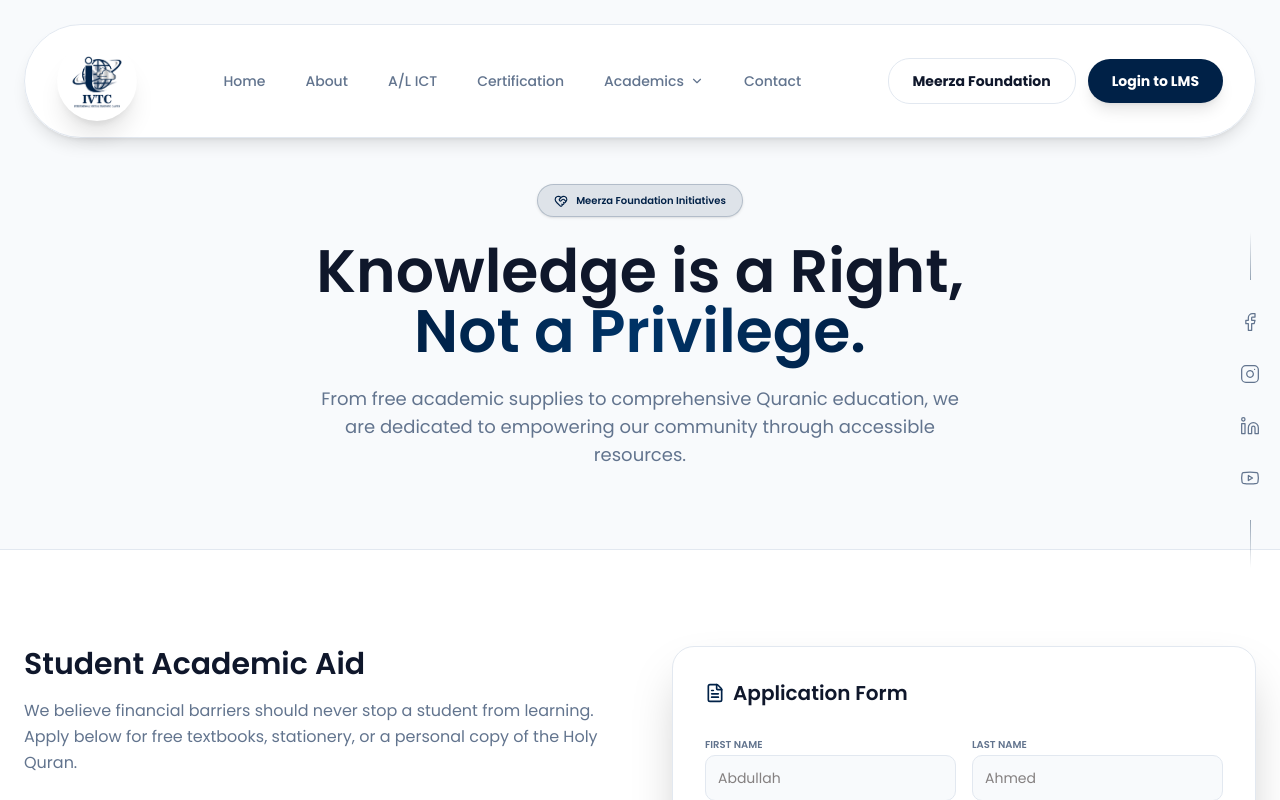
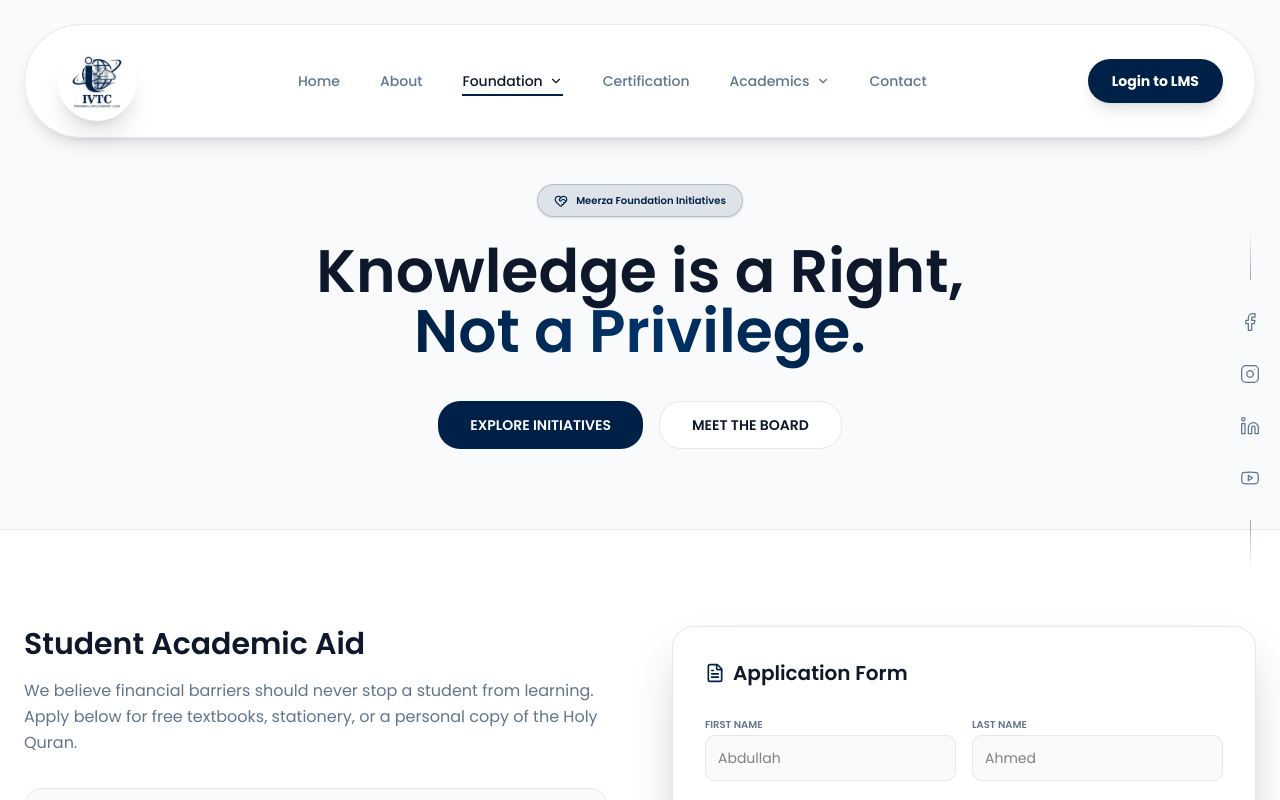
Before and after one commit to Sharjun-Hussain/ivtc-landing-page, a Next.js app: page /meerza-foundation in a window 1280 px wide. Shown: the top 800 px of the page. Built offline with nearby package versions, Linux system fonts and the light colour scheme.

Commit message:
feat: integrate Meerza Foundation into navigation with new mega menu and footer links, and minor styling adjustments

```diff
--- a/components/Footer/FooterLinks.jsx
+++ b/components/Footer/FooterLinks.jsx
@@ -23,6 +23,8 @@ const footerLinks = [
     title: "Institute",
     links: [
       { name: "About IVTC", path: "/about" },
+      { name: "Meerza Initiatives", path: "/meerza-foundation" },
+      { name: "Board of Directors", path: "/meerza-foundation/board-of-directors" },
       { name: "Our Staff", path: "/about/our-staff" },
       { name: "Campus Policy", path: "/about/campus-policy" },
       { name: "Contact Us", path: "/contact" },
@@ -48,7 +50,7 @@ const FooterLinks = () => {
                 >
                   <span className="relative overflow-hidden pb-1">
                     {link.name}
-                    <span className="absolute bottom-0 left-0 w-full h-[1px] bg-white transform origin-left scale-x-0 transition-transform duration-300 group-hover:scale-x-100" />
+                    <span className="absolute bottom-0 left-0 w-full h-px bg-white transform origin-left scale-x-0 transition-transform duration-300 group-hover:scale-x-100" />
                   </span>
                   <ArrowUpRight
                     size={14}
--- a/components/MeerzaFoundation/InitiativesHero.jsx
+++ b/components/MeerzaFoundation/InitiativesHero.jsx
@@ -3,6 +3,7 @@
 import React, { useMemo } from "react";
 import { HeartHandshake } from "lucide-react";
 import ScrollReveal from "@/components/Animations/ScrollReveal";
+import Link from "next/link";
 
 const InitiativesHero = () => {
   const content = useMemo(() => ({
@@ -24,9 +25,20 @@ const InitiativesHero = () => {
             {content.highlight}
           </span>
         </h1>
-        <p className="text-lg text-slate-500 dark:text-slate-400 max-w-2xl mx-auto">
-          {content.description}
-        </p>
+        <div className="flex justify-center gap-4 mt-10">
+          <button
+            onClick={() => document.getElementById('academic-aid')?.scrollIntoView({ behavior: 'smooth' })}
+            className="h-12 px-8 rounded-3xl bg-[#002147] dark:bg-[#003a6e] text-white font-semibold text-sm uppercase hover:scale-105 transition-transform flex items-center justify-center gap-2 outline-none"
+          >
+            Explore Initiatives
+          </button>
+          <Link
+            href="/meerza-foundation/board-of-directors"
+            className="h-12 px-8 rounded-3xl bg-white dark:bg-white/5 border border-slate-200 dark:border-white/10 text-slate-900 dark:text-white font-semibold text-sm uppercase hover:bg-slate-50 dark:hover:bg-white/10 transition-colors flex items-center justify-center outline-none"
+          >
+            Meet the Board
+          </Link>
+        </div>
       </ScrollReveal>
     </section>
   );
--- a/components/MeerzaFoundation/InitiativesQuranAcademy.jsx
+++ b/components/MeerzaFoundation/InitiativesQuranAcademy.jsx
@@ -60,7 +60,7 @@ const InitiativesQuranAcademy = () => {
               <h3 className="text-xl font-semibold text-slate-900 dark:text-white mb-2">{course.title}</h3>
               <p className="text-sm text-slate-500 dark:text-slate-400 mb-6 min-h-[40px]">{course.desc}</p>
 
-              <ul className="space-y-3 mb-8 flex-grow">
+              <ul className="space-y-3 mb-8 grow">
                 {course.features.map((feat) => (
                   <li key={feat} className="flex items-center gap-2 text-xs font-semibold text-slate-500">
                     <CheckCircle size={14} className="text-green-500" /> {feat}
--- a/components/Navbar/Navbar.jsx
+++ b/components/Navbar/Navbar.jsx
@@ -9,7 +9,7 @@ import { usePathname } from "next/navigation";
 const navLinks = [
   { name: "Home", href: "/" },
   { name: "About", href: "/about" },
-  { name: "A/L ICT", href: "/#registration" },
+  { name: "Foundation", href: "/meerza-foundation", hasMega: true },
   { name: "Certification", href: "/verify" },
   { name: "Academics", href: "#", hasMega: true },
   { name: "Contact", href: "/contact" },
@@ -32,6 +32,18 @@ const menuData = {
     {
       title: "Cloud Computing",
       desc: "AWS, Azure, and high-scale DevOps workflows.",
+    },
+  ],
+  Foundation: [
+    {
+      title: "Our Initiatives",
+      desc: "Student aid, Quran academy, and digital library.",
+      href: "/meerza-foundation"
+    },
+    {
+      title: "Board of Directors",
+      desc: "Meet the leadership behind our mission.",
+      href: "/meerza-foundation/board-of-directors"
     },
   ],
 };
@@ -130,13 +142,15 @@ const Navbar = () => {
                   )}
                 </Link>
 
-                {link.hasMega && activeMenu === link.name && (
+                {link.hasMega && activeMenu === link.name && !isMenuOpen && (
                   <div className="absolute top-full -left-20 pt-6 cursor-default">
                     <div className="w-[600px] bg-white dark:bg-[#0a0a0a] rounded-[2.5rem] p-8 shadow-2xl border border-slate-200 dark:border-white/10 text-left">
                       <div className="grid grid-cols-2 gap-4">
-                        {menuData[link.name].map((item, i) => (
-                          <div
+                        {menuData[link.name]?.map((item, i) => (
+                          <Link
                             key={i}
+                            href={item.href || "#"}
+                            onClick={closeMenu}
                             className="group/item cursor-pointer p-5 rounded-3xl bg-slate-50 dark:bg-white/5 hover:bg-[#002147] dark:hover:bg-[#002147] transition-colors duration-200"
                           >
                             <h4 className="text-slate-900 dark:text-white font-bold text-[14px] mb-1 flex items-center justify-between group-hover/item:text-white dark:group-hover/item:text-white transition-colors">
@@ -149,7 +163,7 @@ const Navbar = () => {
                             <p className="text-slate-600 dark:text-slate-400 text-xs leading-relaxed group-hover/item:text-white dark:group-hover/item:text-white/90 transition-colors">
                               {item.desc}
                             </p>
-                          </div>
+                          </Link>
                         ))}
                       </div>
                       <div className="mt-8 pt-6 border-t border-slate-100 dark:border-white/5 flex justify-between items-center">
@@ -162,7 +176,7 @@ const Navbar = () => {
                           </p>
                         </div>
                         <button className="h-10 px-8 bg-[#002147] hover:bg-[#003366] text-white text-sm font-bold rounded-2xl transition-all shadow-lg flex items-center justify-center">
-                          View All Courses
+                          {link.name === "Foundation" ? "Support Foundation" : "View All Courses"}
                         </button>
                       </div>
                     </div>
@@ -173,16 +187,6 @@ const Navbar = () => {
           </div>
 
           <div className="flex items-center gap-3 z-[110]">
-            <Link
-              href="/meerza-foundation"
-              className={`hidden lg:block px-6 py-3 text-sm font-bold rounded-3xl transition-all border flex items-center justify-center ${
-                isScrolled || pathname !== "/"
-                  ? "border-slate-200 dark:border-white/10 text-slate-900 dark:text-white hover:bg-slate-50 dark:hover:bg-white/5"
-                  : "border-white/30 text-white hover:bg-white/10"
-              }`}
-            >
-              Meerza Foundation
-            </Link>
             <Link
               href="https://lms.ivtccampus.lk"
               className={`hidden lg:block px-6 py-3 text-sm font-bold rounded-3xl transition-all flex items-center justify-center bg-[#002147] hover:bg-[#003366] text-white shadow-lg`}
@@ -212,20 +216,18 @@ const Navbar = () => {
         }`}
       >
         <div className="h-full flex flex-col justify-center px-10 gap-8">
-          {/* <p className="text-slate-900 dark:text-white text-[10px] font-black uppercase tracking-wider">
-            Main Menu
-          </p> */}
           <div className="flex flex-col gap-6">
             {navLinks.map((link) => (
+              <div key={link.name} className="space-y-4">
                 <Link
-                key={link.name}
                   href={link.href}
-                onClick={closeMenu}
+                  onClick={link.hasMega ? undefined : closeMenu}
                   className={`text-3xl md:text-4xl font-bold flex items-center justify-between group ${
                     pathname === link.href ? "text-slate-900 dark:text-white" : "text-slate-400 dark:text-slate-600"
                   }`}
                 >
                   {link.name}
+                  {!link.hasMega && (
                     <ArrowRight
                       className={`${
                         pathname === link.href
@@ -234,18 +236,28 @@ const Navbar = () => {
                       } transition-colors`}
                       size={24}
                     />
+                  )}
                 </Link>
+                {link.hasMega && menuData[link.name] && (
+                  <div className="flex flex-col gap-3 pl-4">
+                    {menuData[link.name].map((item, i) => (
+                      <Link
+                        key={i}
+                        href={item.href || "#"}
+                        onClick={closeMenu}
+                        className="text-lg font-semibold text-slate-500 hover:text-[#002147] dark:hover:text-[#00529b] flex items-center justify-between transition-colors"
+                      >
+                        {item.title}
+                        <ArrowRight size={18} />
+                      </Link>
+                    ))}
+                  </div>
+                )}
+              </div>
             ))}
           </div>
 
           <div className="mt-8 pt-8 border-t border-slate-100 dark:border-white/5 grid grid-cols-1 gap-3">
-            <Link
-              href="/meerza-foundation"
-              className="w-full h-12 px-6 border border-slate-200 dark:border-white/10 text-slate-900 dark:text-white font-bold rounded-3xl flex items-center justify-center gap-2 text-lg"
-              onClick={closeMenu}
-            >
-              Meerza Foundation
-            </Link>
             <Link
               href="https://lms.ivtccampus.lk"
               className="w-full h-12 px-6 bg-[#002147] hover:bg-[#003366] text-white font-bold rounded-3xl shadow-lg flex items-center justify-center gap-2 text-lg transition-all"
```
Also changed, not shown: components/MeerzaFoundation/BoardHero.jsx (+9 -5 lines). Lines whose indentation alone changed are shown as unchanged.
